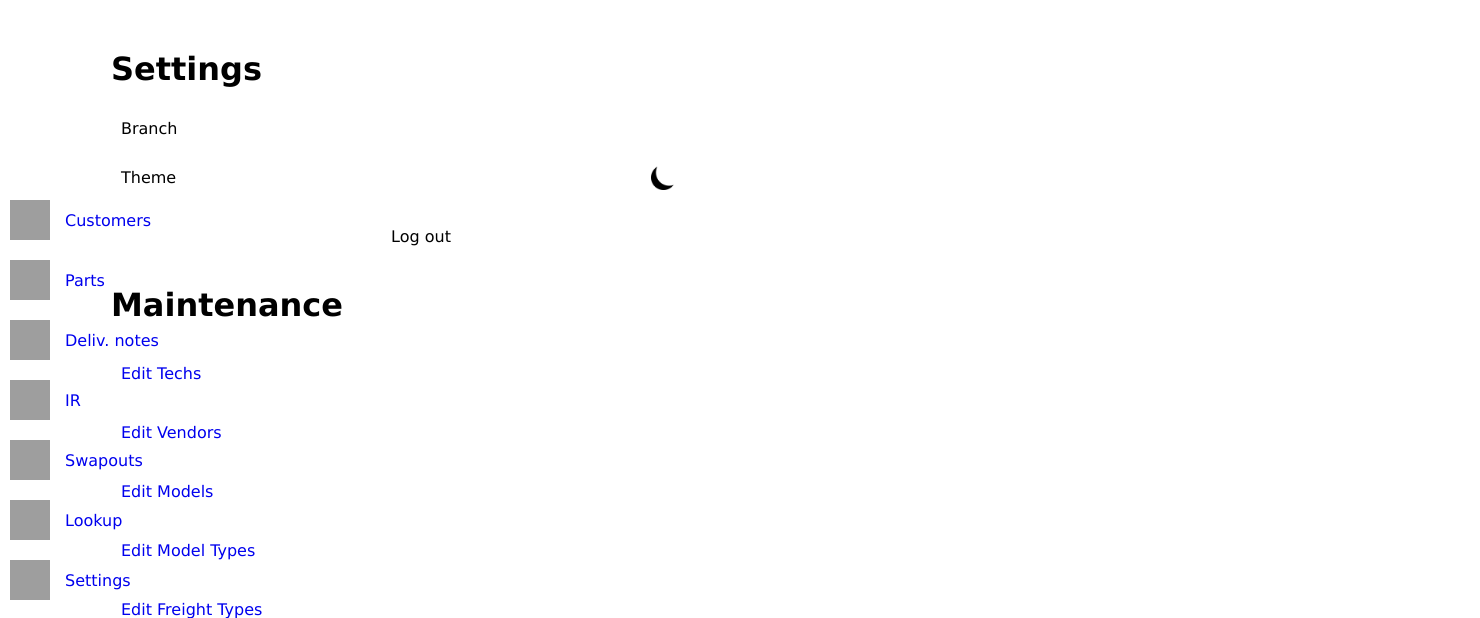
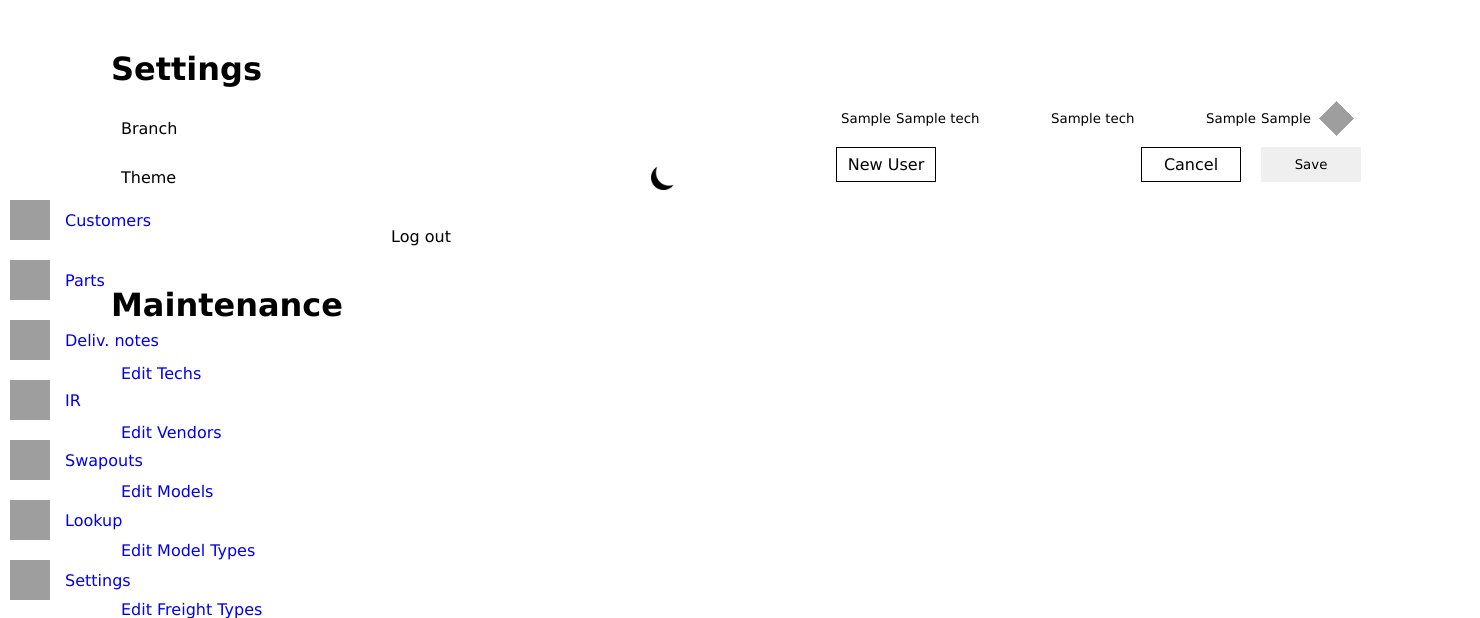
Before and after one commit to ludlin013/Fjomp, a Flask app: template templates/settings.html in a window 1480 px wide. Shown: the top 618 px of the page. Run offline with Flask 2, Linux system fonts and the light colour scheme; the template is opened without the code that fills it: most values are stand-ins (such as "Sample title", 1, 10 or a date in 2020); grey boxes are pictures that could not be loaded.

Commit message:
kladd i settings

```diff
--- a/main.py
+++ b/main.py
@@ -7,7 +7,6 @@ server = "10.3.1.193,50404\\FJOMP"
 database = "Winstat"
 username = "admin"
 password = "admin"
-cursor = ""
 
 cnxn = pyodbc.connect(
     'DRIVER={ODBC Driver 17 for SQL Server};SERVER='+server+';DATABASE='+database+';UID='+username+';PWD='+password
@@ -26,7 +25,6 @@ def sql(type,sqlquery):
         mydb.commit()
 
     return result
-
 
 
 def checklogin(username,password):
@@ -261,7 +259,7 @@ def lookup():
     theme,notheme = setTheme()
     return render_template("lookup.html",theme=theme,notheme=notheme)
 
-@app.route("/settings")
+@app.route("/settings",methods=["GET","POST"])
 def settings():
     if "loggedin" in request.cookies:
         pass
@@ -271,8 +269,29 @@ def settings():
     if request.cookies["auth"] == "true":
         authenticated = True
     theme,notheme = setTheme()
-    return render_template("settings.html",theme=theme,notheme=notheme,auth=authenticated)
+
+    techs = sql("SELECT","SELECT * FROM Technicians")
+
+    #print(techs)
+
+    if request.method == 'POST':
+        techid = request.form.getlist('id')
+        techfirst = request.form.getlist('firstname')
+        techlast = request.form.getlist('lastname')
+        techoffice = request.form.getlist('office')
+        techtech = request.form.getlist('tech')
+
+        for i in range(len(techid)):
+            for x in techs:
+                if techid[i] == x[0]:
+                    print(techid[i],"id finns")
+                    if techfirst[i] == x[1].strip() and techlast[i] == x[2].strip():
+                        print(techid[i],"finns")
+                        break
 
 
 
+    return render_template("settings.html",theme=theme,notheme=notheme,auth=authenticated,techs=techs)
+
+
 app.run(host="0.0.0.0",port="80")
--- a/static/settings.css
+++ b/static/settings.css
@@ -134,6 +134,84 @@
 }
 
 .navin:hover .mainwrapsettings{
-  transform: translateX(140px);
+  transform: translateY(140px)!important;
   margin-left: 201px
 }
+
+.settingstechmain{
+  padding:100px
+}
+
+.settingadmintech{
+  display:flex;
+  padding:0 5px;
+  transition-duration: .25s;
+  height:100vw;
+  max-height: 37px;
+  overflow: hidden;
+}
+
+.settingstechmain input{
+  border:none;
+  padding:10px 0 10px 5px;
+  outline:none;
+}
+
+.techid{
+  width:50px
+}
+
+.techfirst
+,.techlast{
+  width:150px
+}
+
+.techoffice
+,.techtech{
+  width:50px
+}
+
+.techremove{
+  width:50px;
+  display: flex;
+  justify-content: center;
+  align-items: center;
+  cursor: pointer;
+}
+
+.techremove img{
+  transition-duration: .1s;
+  width:25px;
+  height:25px;
+  transform: rotate(45deg);
+}
+
+.techremove:hover img{
+
+}
+
+.settingstechcontrols{
+  display:flex;
+  padding:10px 5px;
+  justify-content: space-between;
+}
+
+.settingstechdiv{
+  display: flex;
+  width:220px;
+  justify-content: space-between;
+}
+
+.settingstechcontrols input{
+  padding: 10px;
+  width:100px
+}
+
+.settingstechnew,
+.settingstechcancel{
+  width:98px;
+  display: flex;
+  justify-content: center;
+  align-items: center;
+  border:1px solid
+}
--- a/templates/settings.html
+++ b/templates/settings.html
@@ -90,6 +90,33 @@
       </a>
       {%endif%}
     </div>
+
+    <form class="settingstechmain" method="POST" action="">
+      {% for tech in techs %}
+      <a class="settingadmintech">
+        <input class="settingsthemep noselect techid" name="id" id="{{tech[0].strip()}}" value="{{tech[0].strip()}}">
+        <input class="settingsthemep noselect techfirst" name="firstname" id="techfirst" value="{{tech[1].strip()}}">
+        <input class="settingsthemep noselect techlast" name="lastname" id="techlast" value="{{tech[2].strip()}}">
+        <input class="settingsthemep noselect techoffice" name="office" id="techoffice" value="{{tech[4]}}">
+        <input class="settingsthemep noselect techtech" name="tech" id="techtech" value="{{tech[5]}}">
+        <div class="settingsthemep noselect techremove" id="techrem" onclick="remtech('{{tech[0].strip()}}')"><img src="static/pictures/{{theme}}/add.png"></div>
+      </a>
+      {% endfor %}
+      <div class="settingstechcontrols">
+          <div class="settingstechnew">
+            New User
+          </div>
+        <div class="settingstechdiv">
+          <div class="settingstechcancel">
+            Cancel
+          </div>
+          <input type="submit" value="Save">
+        </div>
+    </div>
+    </form>
+
+
+
     <script>
       if(document.cookie.includes("branch")){
         var cookies = document.cookie.split(";");
@@ -116,6 +143,13 @@
           location.reload();
         }
       }
+
+    function remtech(id){
+      document.getElementById(id).parentElement.style.maxHeight = "0";
+      setTimeout(function(){
+        document.getElementById(id).parentElement.remove();
+      },250);
+    }
     </script>
   </body>
 </html>
```
Also changed, not shown: templates/loginscript.html (+9 -1 lines), templates/tech.html (added, +16 -0 lines).
